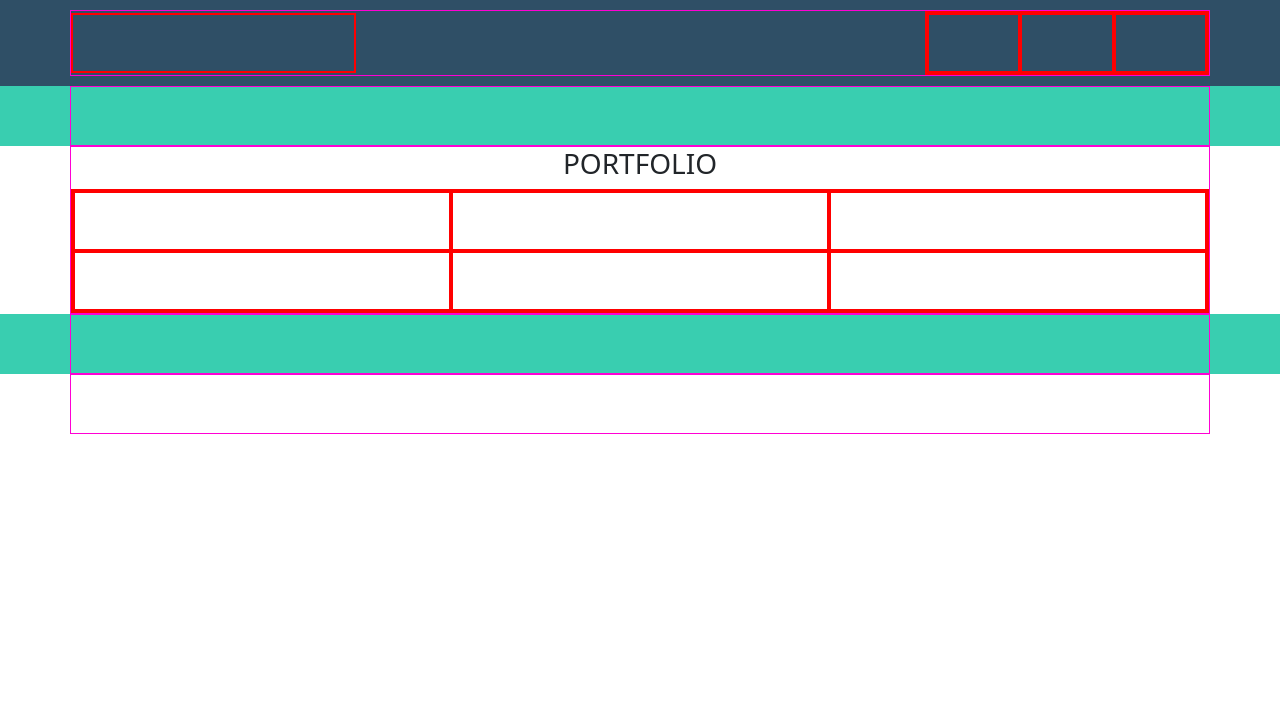
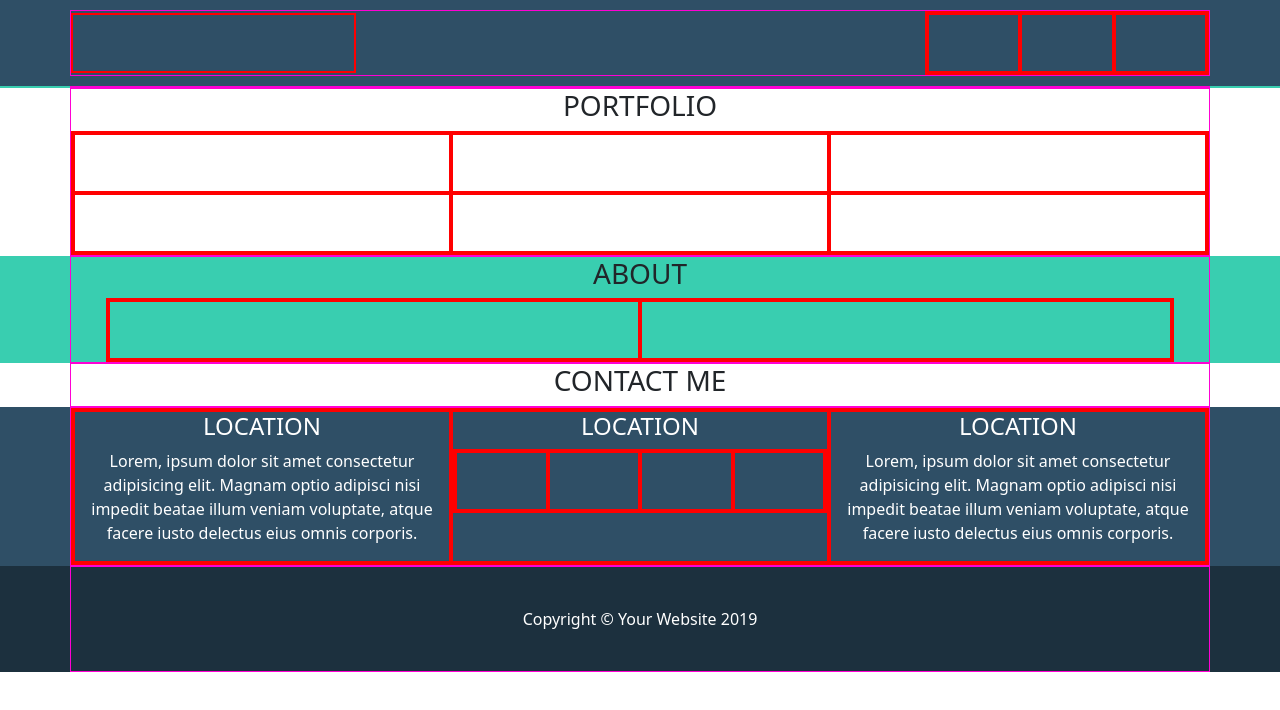
Before and after one commit to TobiaRigon/html-css-bootstrap-freelancer, a plain HTML site: page index.html in a window 1280 px wide. Drawn offline with nearby package versions, Linux system fonts and the light colour scheme.

Commit message:
Struttura

```diff
--- a/css/style.css
+++ b/css/style.css
@@ -7,13 +7,35 @@ header{
     padding: 10px 0;
 }
 
-section{
 
+
+ main section:nth-child(odd){
+    background-color: rgb(57, 206, 176);
 }
 
-section:nth-child(odd){
-    background-color: rgb(57, 206, 176);
+.container_small{
+    margin: 0 35px;
 }
+
+/* footer */
+
+footer section{
+    color: white;
+}
+
+footer section:nth-child(1){
+    background-color:rgb(47, 79, 102)
+}
+
+footer section:nth-child(2){
+    background-color:rgb(28, 48, 62);
+}
+
+footer span{
+    padding: 40px 0;
+    display: block;
+}
+
 
 /* debug */
 
@@ -24,5 +46,5 @@ section:nth-child(odd){
 
 .container{
     border: 1px solid rgb(255, 0, 212);
-    min-height: 60px;
+
 }
--- a/index.html
+++ b/index.html
@@ -77,7 +77,25 @@
 
         <section>
 
-            <div class="container">
+            <div class="container text-center">
+
+                <div class="container_small">
+
+                    <h3>ABOUT</h3>
+
+                    <div class="row row-cols-1 row-cols-md-2">
+
+                        <div class="col">
+
+                        </div>
+
+                        <div class="col">
+
+                        </div>
+                    </div>
+
+                </div>
+
 
             </div>
 
@@ -86,7 +104,12 @@
 
         <section>
 
-            <div class="container">
+            <div class="container text-center">
+
+                <div class="container_small">
+                    <h3>CONTACT ME</h3>
+
+                </div>
 
             </div>
 
@@ -97,6 +120,61 @@
 
     <footer>
 
+        <section>
+
+            <div class="container text-center">
+
+                <div class="row row-cols-1 row-cols-md-3">
+
+                    <div class="col">
+                        <h4>LOCATION</h4>
+                        <p>Lorem, ipsum dolor sit amet consectetur adipisicing elit. Magnam optio adipisci nisi impedit beatae illum veniam voluptate, atque facere iusto delectus eius omnis corporis.</p>
+                    </div>
+
+
+                    <div class="col">
+                        <h4>LOCATION</h4>
+                        <div class="row row-cols-4">
+
+                            <div class="col">
+
+                            </div>
+
+                            <div class="col">
+
+                            </div>
+
+                            <div class="col">
+
+                            </div>
+
+                            <div class="col">
+
+                            </div>
+
+                        </div>
+                    </div>
+
+                    <div class="col">
+                        <h4>LOCATION</h4>
+                        <p>Lorem, ipsum dolor sit amet consectetur adipisicing elit. Magnam optio adipisci nisi impedit beatae illum veniam voluptate, atque facere iusto delectus eius omnis corporis.</p>
+                    </div>
+
+
+                </div>
+            </div>
+
+        </section>
+
+
+        <section>
+            <div class="container text-center">
+
+                <span>Copyright &copy; Your Website 2019</span>
+
+            </div>
+        </section>
+
     </footer>
 </body>
 </html>
```
